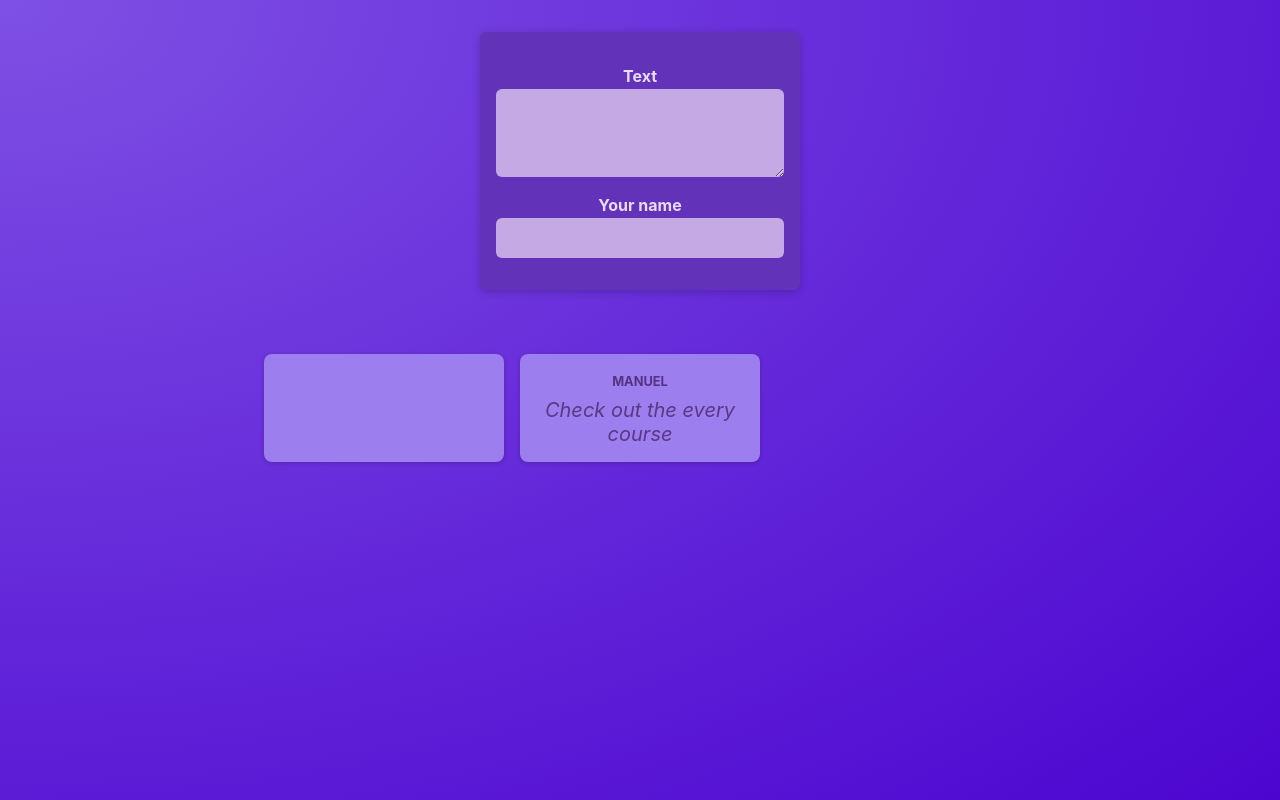
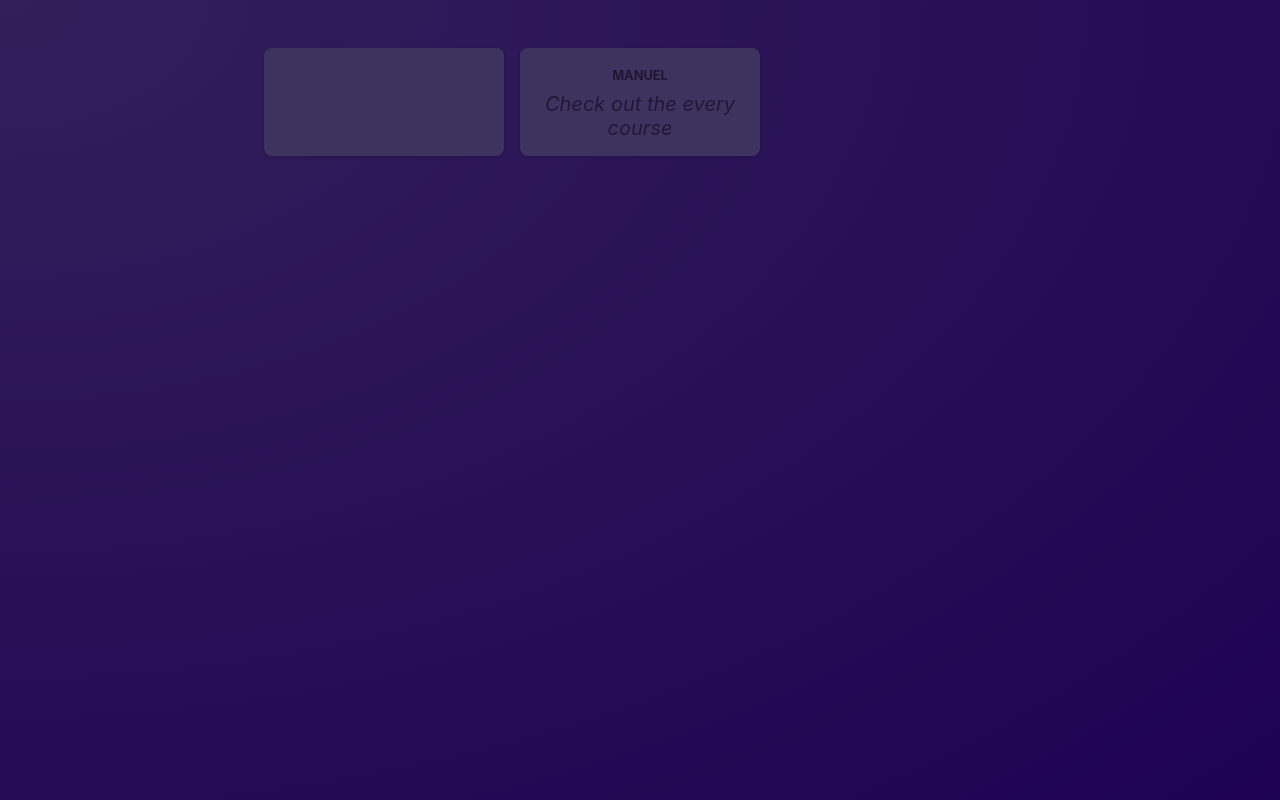
Before and after one commit to u-siop/next.js_clone_coding, a React (Vite) app: page / in a window 1280 px wide. Built offline with nearby package versions, Linux system fonts and the light colour scheme.

Commit message:
feat: special props, children

```diff
--- /dev/null
+++ b/src/Component/Modal.jsx
@@ -0,0 +1,10 @@
+import classes from './Modal.module.css'
+
+function Modal({ children }){
+    return<>
+    <div className={classes.backdrop}/>
+    <dialog className={classes.modal}>{children}</dialog>
+    </>
+}
+
+export default Modal;
--- /dev/null
+++ b/src/Component/Modal.module.css
@@ -0,0 +1,18 @@
+.backdrop {
+    position: fixed;
+    top: 0;
+    left: 0;
+    width: 100%;
+    height: 100vh;
+    background-color: rgba(0, 0, 0, 0.6);
+    z-index: 1;
+  }
+
+  .modal {
+    border: none;
+    border-radius: 6px;
+    box-shadow: 0 2px 8px rgba(0, 0, 0, 0.2);
+    padding: 0;
+    overflow: hidden;
+    z-index: 1;
+  }
--- a/src/Component/NewPost.module.css
+++ b/src/Component/NewPost.module.css
@@ -2,9 +2,6 @@
     background-color: #6233b9;
     padding: 1rem;
     width: 20rem;
-    margin: 2rem auto;
-    border-radius: 6px;
-    box-shadow: 0 2px 8px rgba(0, 0, 0, 0.2);
   }
 
   .form label {
--- a/src/Component/PostsList.jsx
+++ b/src/Component/PostsList.jsx
@@ -1,6 +1,7 @@
 import { useState } from 'react';
 import Post from './Post';
 import NewPost from './NewPost';
+import Modal from './Modal';
 import classes from './PostsList.module.css'
 
 function PostsList(){
@@ -16,7 +17,12 @@
 
     return(
         <>
-            <NewPost onBodyChange={bodyChangeHandler} onAuthorChange={authorChangeHandler}/>
+        <Modal>
+            <NewPost
+                onBodyChange={bodyChangeHandler}
+                onAuthorChange={authorChangeHandler}
+            />
+        </Modal>
             <ul className={classes.posts}>
                 <Post author={enterAuthor} body={enterBody}/>
                 <Post author="Manuel" body="Check out the every course"/>
```
